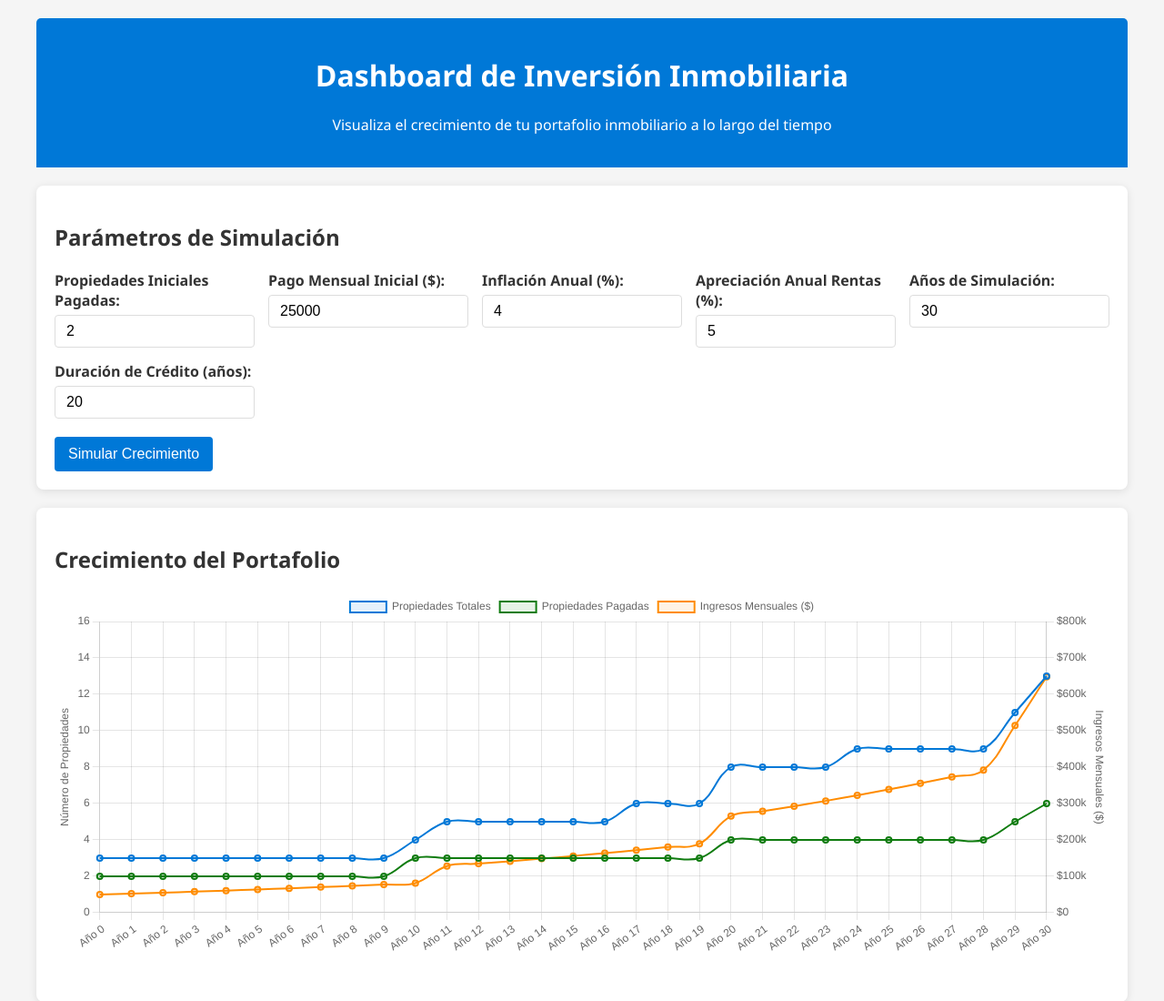
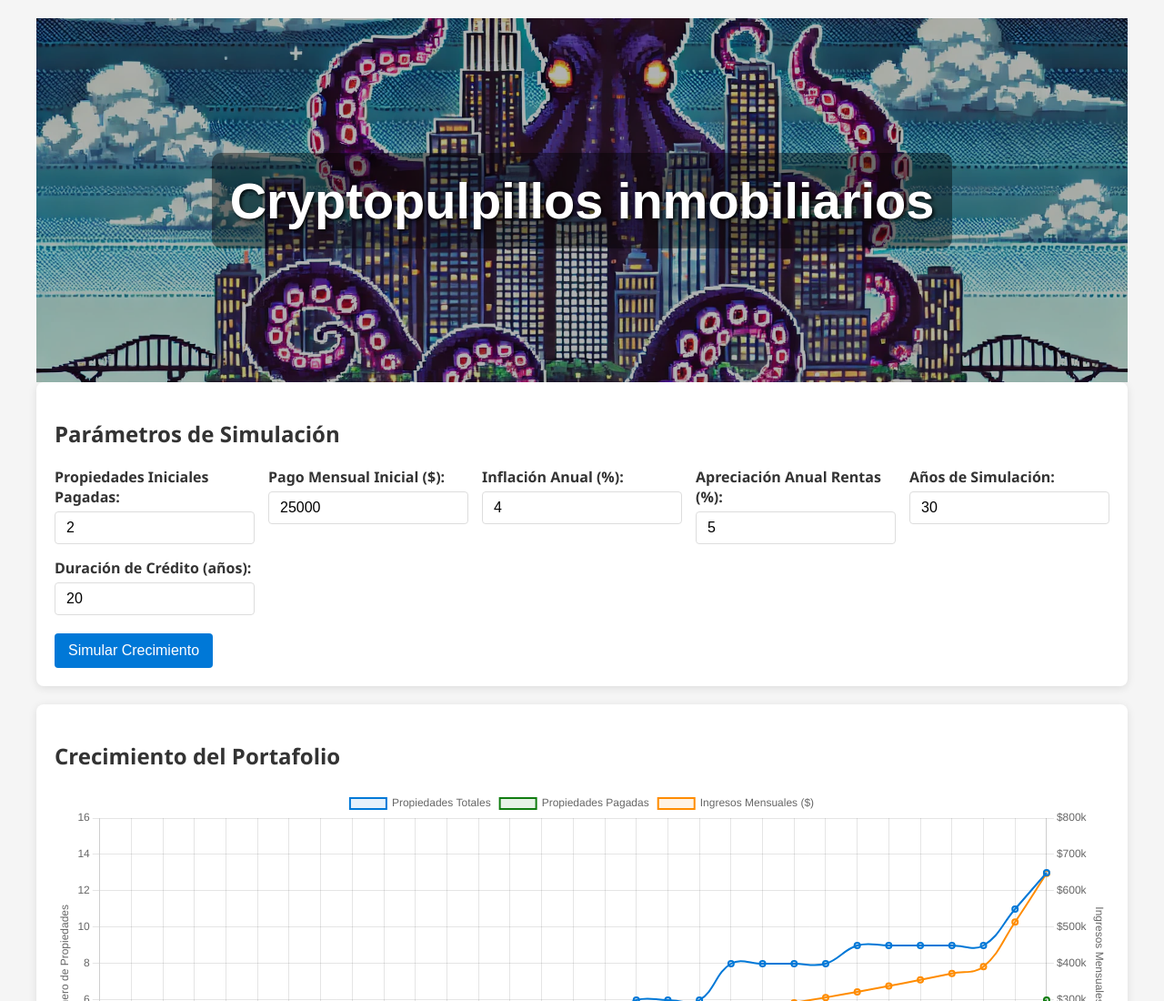
Before and after one commit to cf2013/cryptopulpillos, a plain HTML site: page index.html in a window 1280 px wide. Shown: the top 1100 px of the page at 91% size. Drawn offline with nearby package versions, Linux system fonts and the light colour scheme.

Commit message:
add backgroundimage andtitle

```diff
--- a/index.html
+++ b/index.html
@@ -136,13 +136,45 @@
                 grid-template-columns: 1fr;
             }
         }
+        .dashboard-header {
+            position: relative;
+            width: 100%;
+            height: 400px; /* Made it a bit taller to show more of the octopus */
+            background-image: url('img/octupus.webp');
+            background-size: cover;
+            background-position: center;
+            display: flex;
+            align-items: center;
+            justify-content: center;
+            overflow: hidden;
+        }
+        .overlay {
+            position: absolute;
+            top: 0;
+            left: 0;
+            right: 0;
+            bottom: 0;
+            background: rgba(0, 0, 0, 0.3); /* Slight dark overlay to make text more readable */
+        }
+        .dashboard-header h1 {
+            color: white;
+            font-size: 3.5em;
+            font-weight: bold;
+            text-shadow: 2px 2px 4px rgba(0, 0, 0, 0.9);
+            z-index: 2;
+            text-align: center;
+            padding: 20px;
+            background: rgba(0, 0, 0, 0.4);
+            border-radius: 10px;
+            font-family: 'Arial', sans-serif;
+        }
     </style>
 </head>
 <body>
     <div class="container">
-        <div class="header">
-            <h1>Dashboard de Inversión Inmobiliaria</h1>
-            <p>Visualiza el crecimiento de tu portafolio inmobiliario a lo largo del tiempo</p>
+        <div class="dashboard-header">
+            <div class="overlay"></div>
+            <h1>Cryptopulpillos inmobiliarios</h1>
         </div>
 
         <div class="panel">
```
Also changed, not shown: img/octupus.webp (added).
